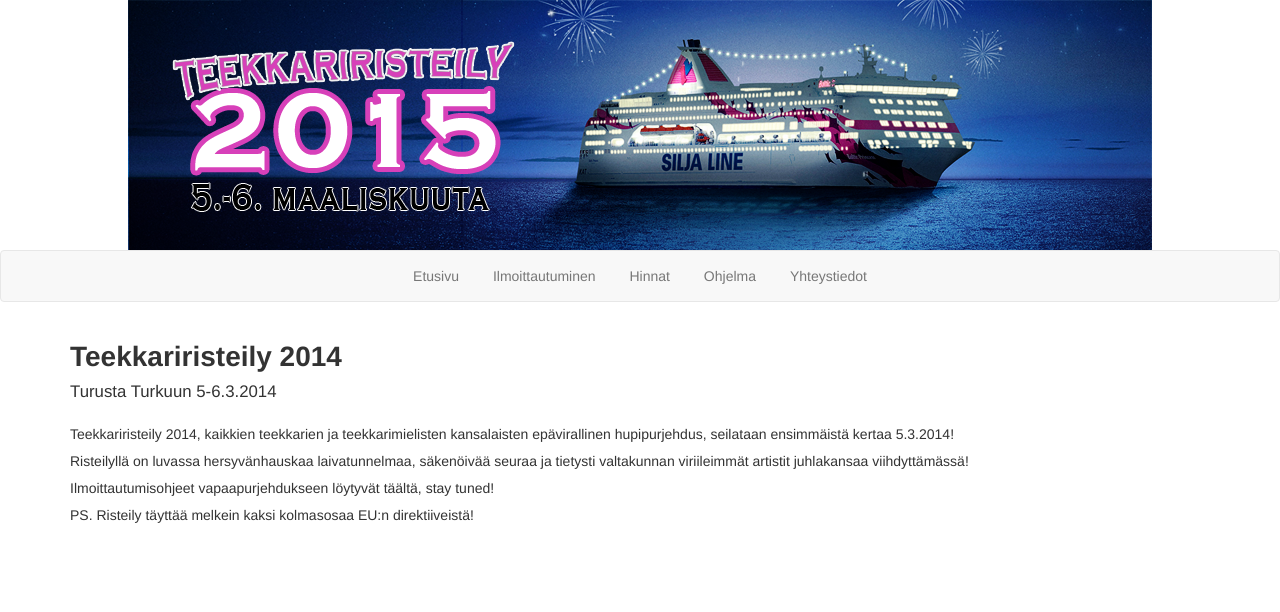
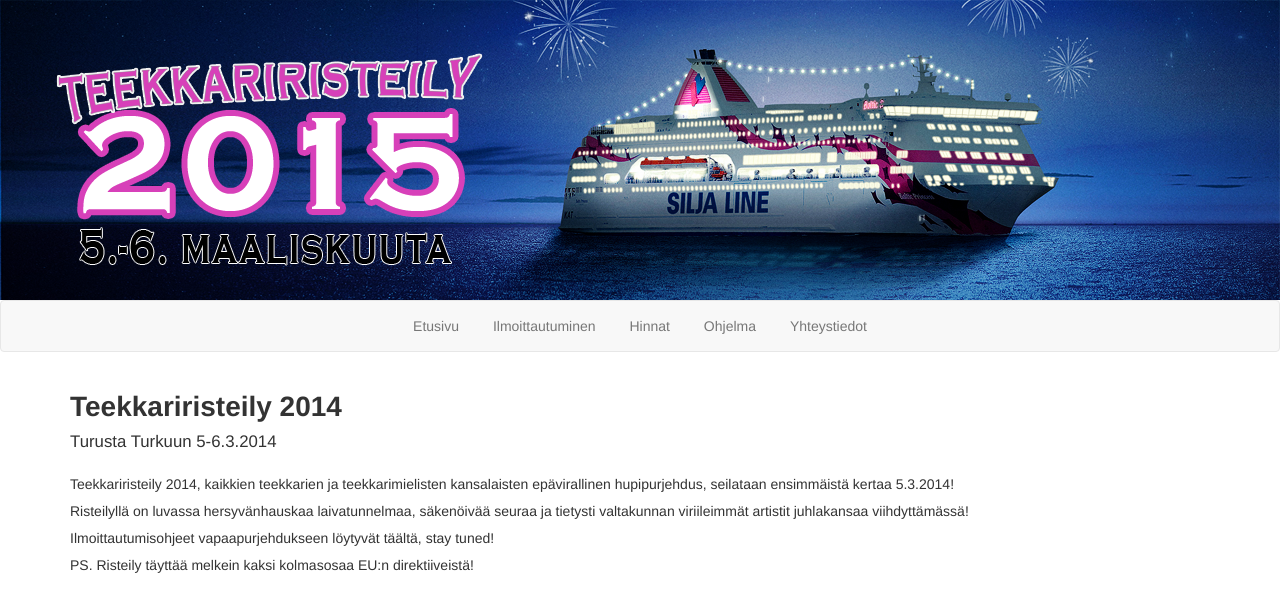
Before and after one commit to kolmeseiska/kolmeseiska.github.io, a Jekyll site: the page built from index.html, in a window 1280 px wide. Shown: the top 612 px of the page. Built offline with Jekyll 4.4.1, drawn with Linux system fonts in a browser that asks for light colours; nearby versions of some CDN libraries; some web fonts are replaced.

Commit message:
Replaced banner with bigger one

```diff
--- a/css/style.css
+++ b/css/style.css
@@ -83,8 +83,8 @@
 }
 
 #logo_block {
-  background: url(../images/TR15_banneri_1024.png) no-repeat top center;
-  min-height: 250px;
+  background: url(../images/TR15_banneri_1280.png) no-repeat top center;
+  min-height: 300px;
   height: 20%;
 }
 
```
Also changed, not shown: images/TR15_banneri_1280.png (added).
